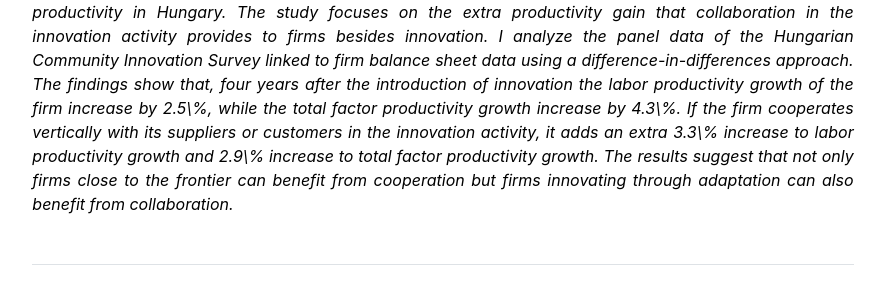
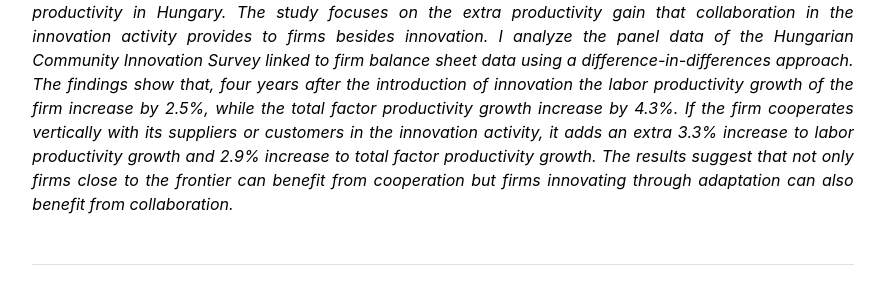
Before and after one commit to martinneubrandt/martinneubrandt.github.io, a Jekyll site: the page built from research.md, in a window 1280 px wide. Shown: the part 284-575 px from the top of the page, without its empty margins (197-1082 px from the left). Built offline with Jekyll 4.4.1, drawn with Linux system fonts in a browser that asks for light colours; some of the changed text lies outside the part shown.

Commit message:
Update research.html
Remove latex format

```diff
--- a/_layouts/research.html
+++ b/_layouts/research.html
@@ -8,4 +8,4 @@ layout: default
 
 <h4><a href="https://www.dropbox.com/scl/fi/20wgmy9qld0r4jqfgnuih/draft-20240719-partnering-for-productivity.pdf?rlkey=rwpncutl22ab2rdr454m62u63&st=nk5b8zhl&dl=0">Partnering for productivity - The impact of cooperation on firm performance</a></h4>
 
-<p align="justify"><i>This paper investigates the impact of cooperation with different types of collaboration partners on firm productivity in Hungary. The study focuses on the extra productivity gain that collaboration in the innovation activity provides to firms besides innovation. I analyze the panel data of the Hungarian Community Innovation Survey linked to firm balance sheet data using a difference-in-differences approach. The findings show that, four years after the introduction of innovation the labor productivity growth of the firm increase by 2.5\%, while the total factor productivity growth increase by 4.3\%. If the firm cooperates vertically with its suppliers or customers in the innovation activity, it adds an extra 3.3\% increase to labor productivity growth and 2.9\% increase to total factor productivity growth. The results suggest that not only firms close to the frontier can benefit from cooperation but firms innovating through adaptation can also benefit from collaboration.</i></p>
+<p align="justify"><i>This paper investigates the impact of cooperation with different types of collaboration partners on firm productivity in Hungary. The study focuses on the extra productivity gain that collaboration in the innovation activity provides to firms besides innovation. I analyze the panel data of the Hungarian Community Innovation Survey linked to firm balance sheet data using a difference-in-differences approach. The findings show that, four years after the introduction of innovation the labor productivity growth of the firm increase by 2.5%, while the total factor productivity growth increase by 4.3%. If the firm cooperates vertically with its suppliers or customers in the innovation activity, it adds an extra 3.3% increase to labor productivity growth and 2.9% increase to total factor productivity growth. The results suggest that not only firms close to the frontier can benefit from cooperation but firms innovating through adaptation can also benefit from collaboration.</i></p>
```
